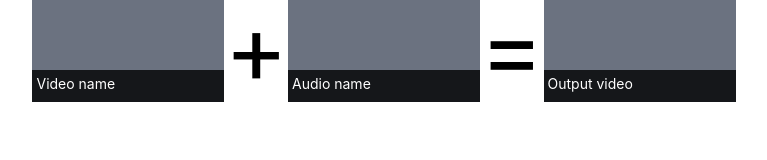
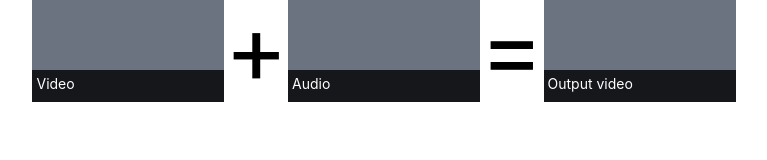
Before and after one commit to TheColorman/audio-replacer, a Next.js app: page / in a window 1280 px wide. Shown: the part 481-641 px from the top of the page, without its empty margins (256-1023 px from the left). Built offline with nearby package versions, Linux system fonts and the light colour scheme.

Commit message:
:construction: Added video/audio name to progress

```diff
--- a/pages/index.tsx
+++ b/pages/index.tsx
@@ -53,7 +53,7 @@ const Home: NextPage = () => {
         <div className='bg-gray-500 w-48 aspect-video relative'>
           <div className="w-full h-8 bg-black/80 bottom-0 absolute">
             <p className="text-sm text-white p-1">
-              Video name
+              {video ? video.name : 'Video'}
             </p>
           </div>
         </div>
@@ -65,7 +65,7 @@ const Home: NextPage = () => {
         <div className='bg-gray-500 w-48 aspect-video relative'>
           <div className="w-full h-8 bg-black/80 bottom-0 absolute">
             <p className="text-sm text-white p-1">
-              Audio name
+              {audio ? audio.name : 'Audio'}
             </p>
           </div>
         </div>
```
